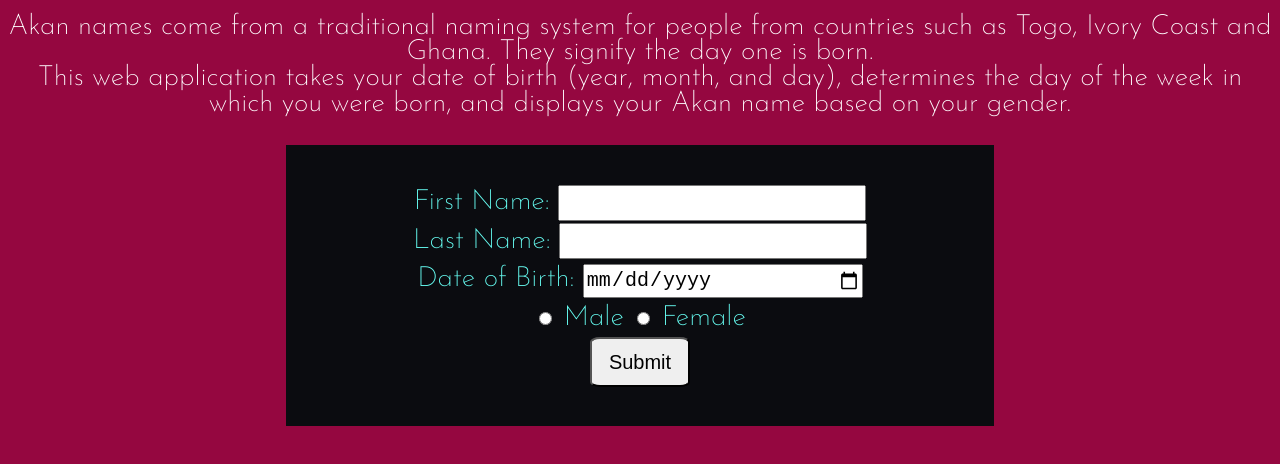
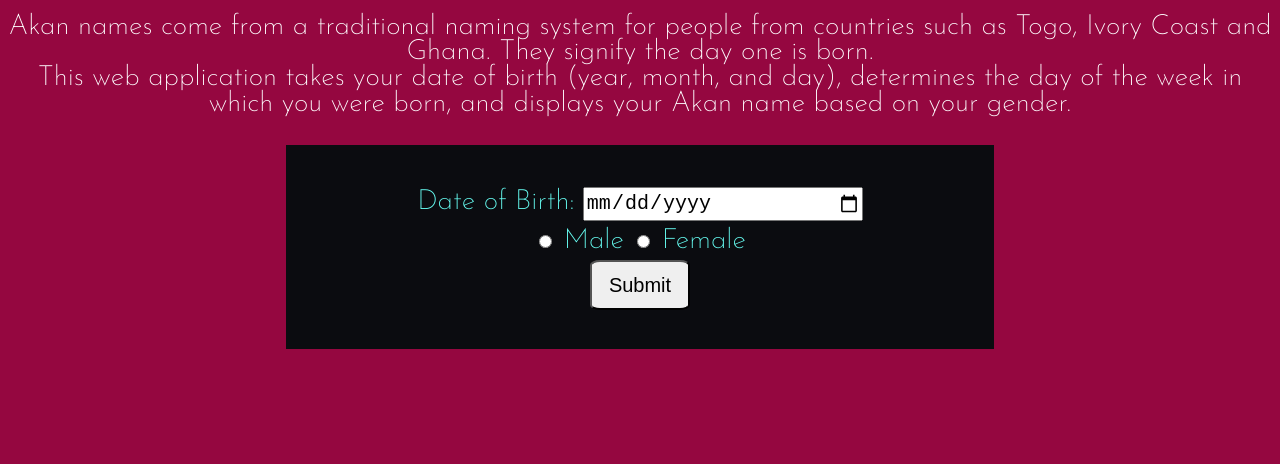
Before and after one commit to Kirugik/akan-name-page, a plain HTML site: page index.html in a window 1280 px wide. Shown: the part 100-564 px from the top of the page. Drawn offline with Linux system fonts and the light colour scheme.

Commit message:
Remove name input

```diff
--- a/index.html
+++ b/index.html
@@ -23,10 +23,10 @@
         <div class="content">
             <form class="input-form" id="details">
                 <div class="input-form-details">
-                    <label for="firstname">First Name:</label>
+                    <!-- <label for="firstname">First Name:</label>
                     <input type="text" id="firstName"> <br>
                     <label for="lastname">Last Name:</label>
-                    <input type="text" id="lastName"> <br>
+                    <input type="text" id="lastName"> <br> -->
                     <label for="dateOfBirth">Date of Birth:</label>
                     <input type="date" value="" id="dateOfBirth">
                 </div>
```
